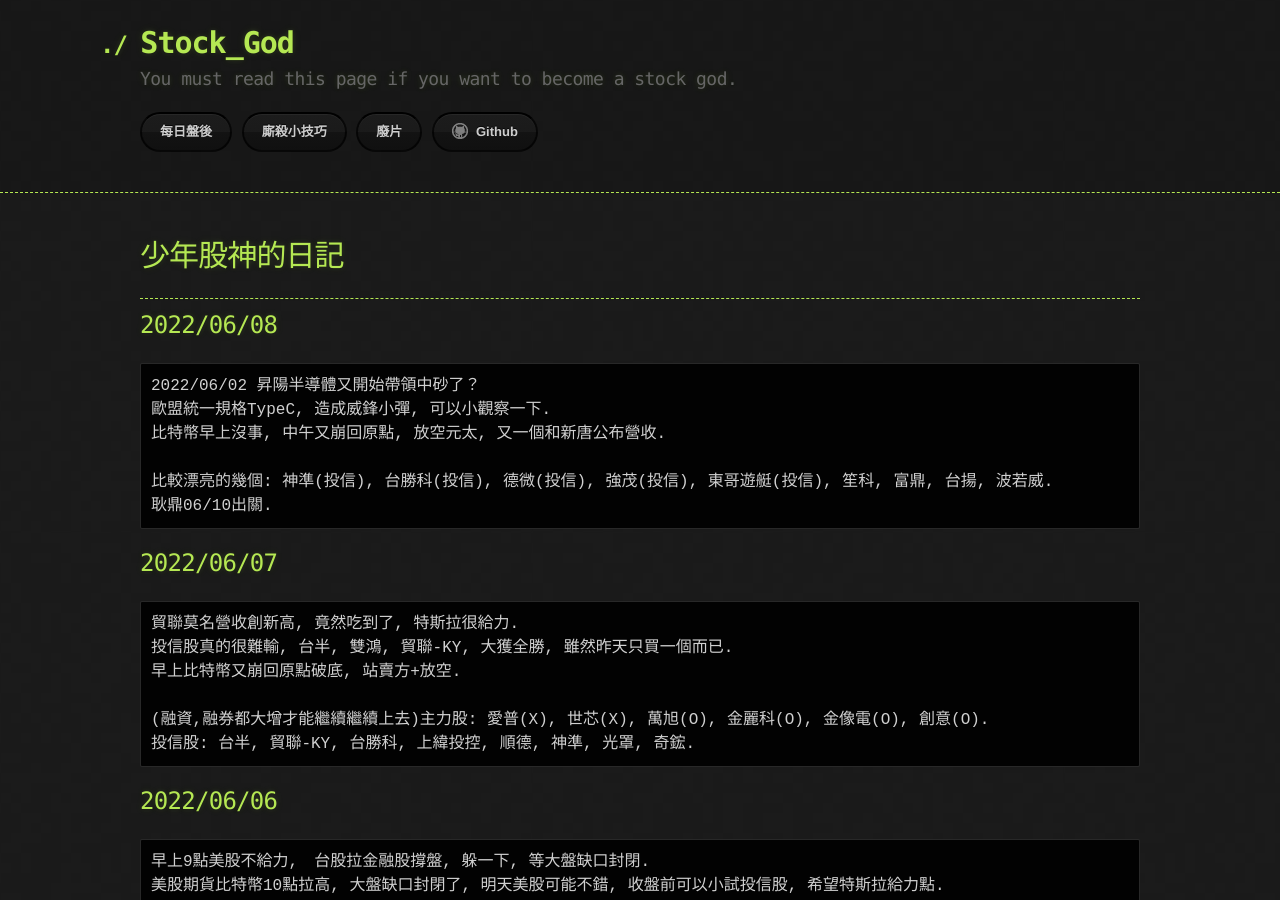
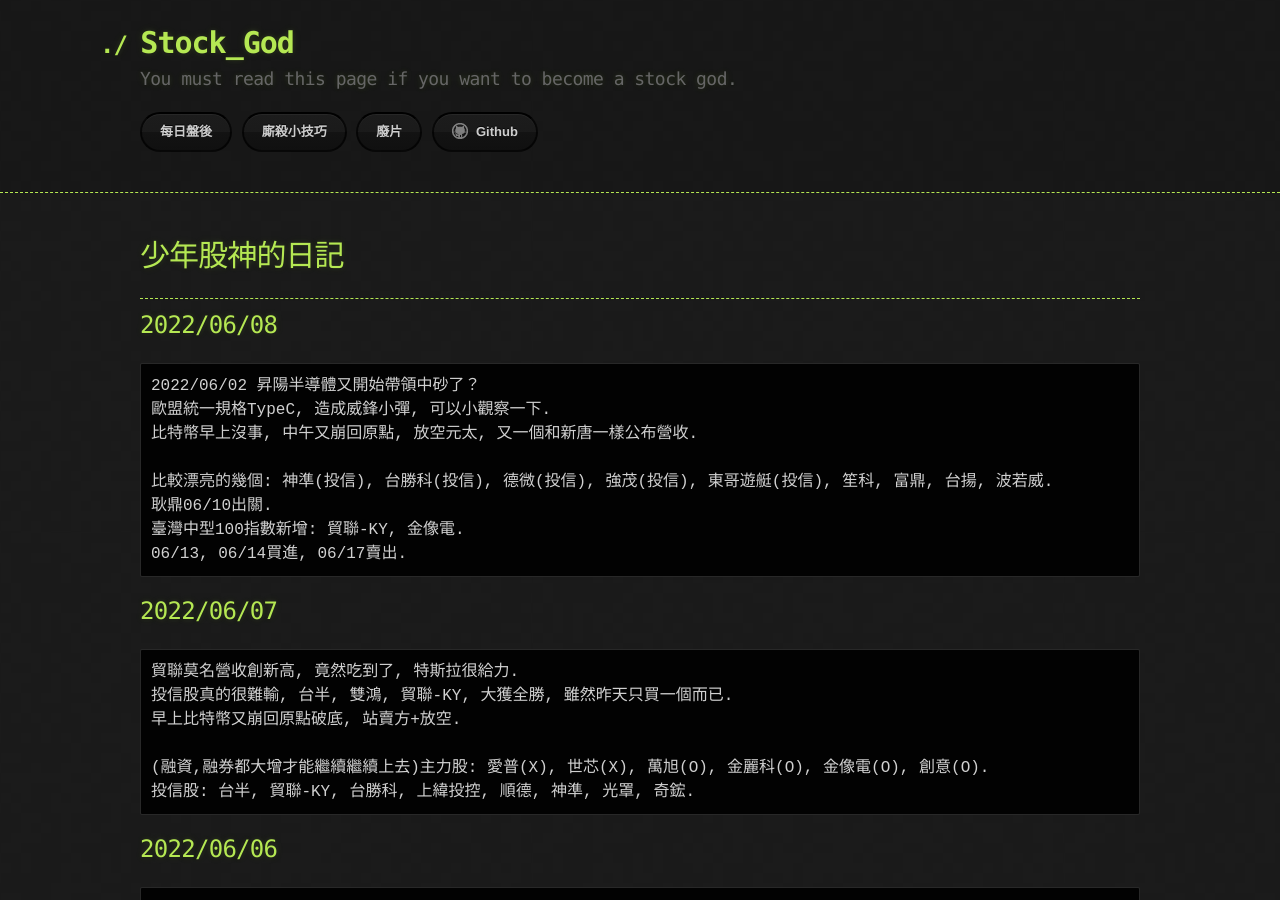
Before and after one commit to lepg5487/Stock_God, a Jekyll site: the page built from index.md, in a window 1280 px wide and 900 px high. Built offline with Jekyll 4.4.1, drawn with Linux system fonts in a browser that asks for light colours; our own code applies the rules of GitHub Pages for plain Markdown files.

Commit message:
Update index.md

````diff
--- a/index.md
+++ b/index.md
@@ -10,10 +10,12 @@ layout: testlayouts
 ```
 2022/06/02 昇陽半導體又開始帶領中砂了？
 歐盟統一規格TypeC, 造成威鋒小彈, 可以小觀察一下.
-比特幣早上沒事, 中午又崩回原點, 放空元太, 又一個和新唐公布營收.
+比特幣早上沒事, 中午又崩回原點, 放空元太, 又一個和新唐一樣公布營收.
 
 比較漂亮的幾個: 神準(投信), 台勝科(投信), 德微(投信), 強茂(投信), 東哥遊艇(投信), 笙科, 富鼎, 台揚, 波若威.
 耿鼎06/10出關.
+臺灣中型100指數新增: 貿聯-KY, 金像電.
+06/13, 06/14買進, 06/17賣出.
 ```
 
 ## 2022/06/07
````
